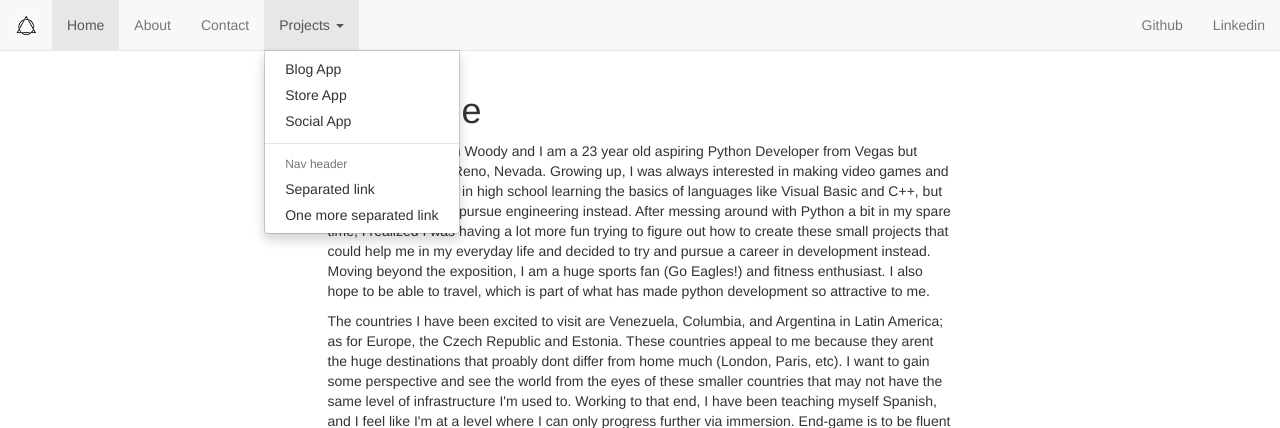
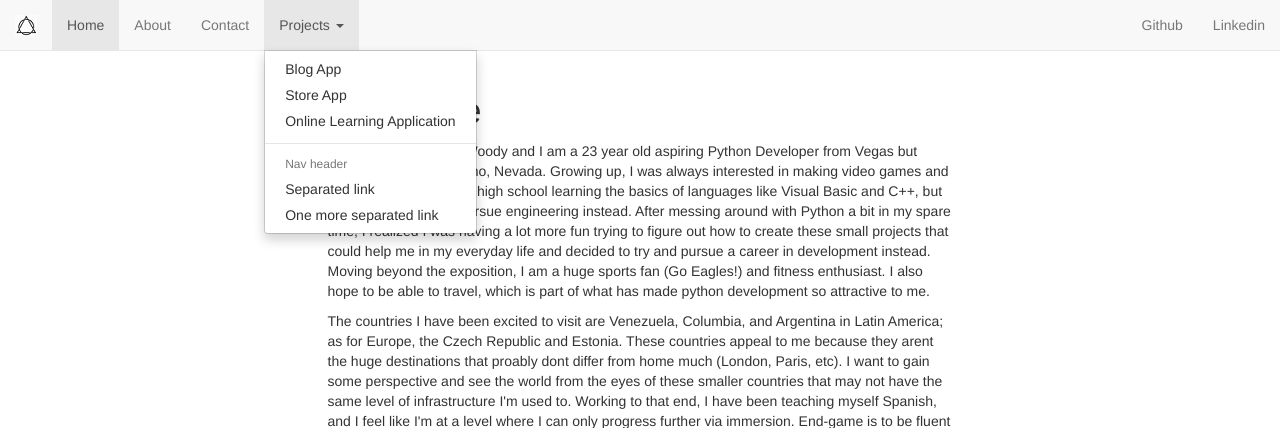
Before and after one commit to camscars/main-site, a Django app: template landing/newsletter/templates/about.html in a window 1280 px wide, after a click on "Projects". Shown: the top 428 px of the page. Run offline with Django 3.2, Linux system fonts and the light colour scheme; the template is opened without the code that fills it, so the values that code supplies are empty; some libraries are stand-ins or nearby versions.

Commit message:
changed some links

```diff
--- /dev/null
+++ b/landing/blog/urls.py
@@ -0,0 +1 @@
+from django.conf.urls import url
--- a/landing/newsletter/templates/navbar.html
+++ b/landing/newsletter/templates/navbar.html
@@ -19,9 +19,9 @@
             <li class="dropdown">
               <a href="#" class="dropdown-toggle" data-toggle="dropdown" role="button" aria-haspopup="true" aria-expanded="false">Projects <span class="caret"></span></a>
               <ul class="dropdown-menu">
-                <li><a href="#">Blog App</a></li>
+                <li><a href="http://github.com/camscars/blog">Blog App</a></li>
                 <li><a href="{% url "shop:product_list" %}">Store App</a></li>
-                <li><a href="#">Social App</a></li>
+                <li><a href="http://github.com/camscars/education">Online Learning Application</a></li>
                 <li role="separator" class="divider"></li>
                 <li class="dropdown-header">Nav header</li>
                 <li><a href="#">Separated link</a></li>
```
Also changed, not shown: landing/landing/settings.py (+9 -1 lines), landing/blog/__init__.py (added), landing/db.sqlite3.
